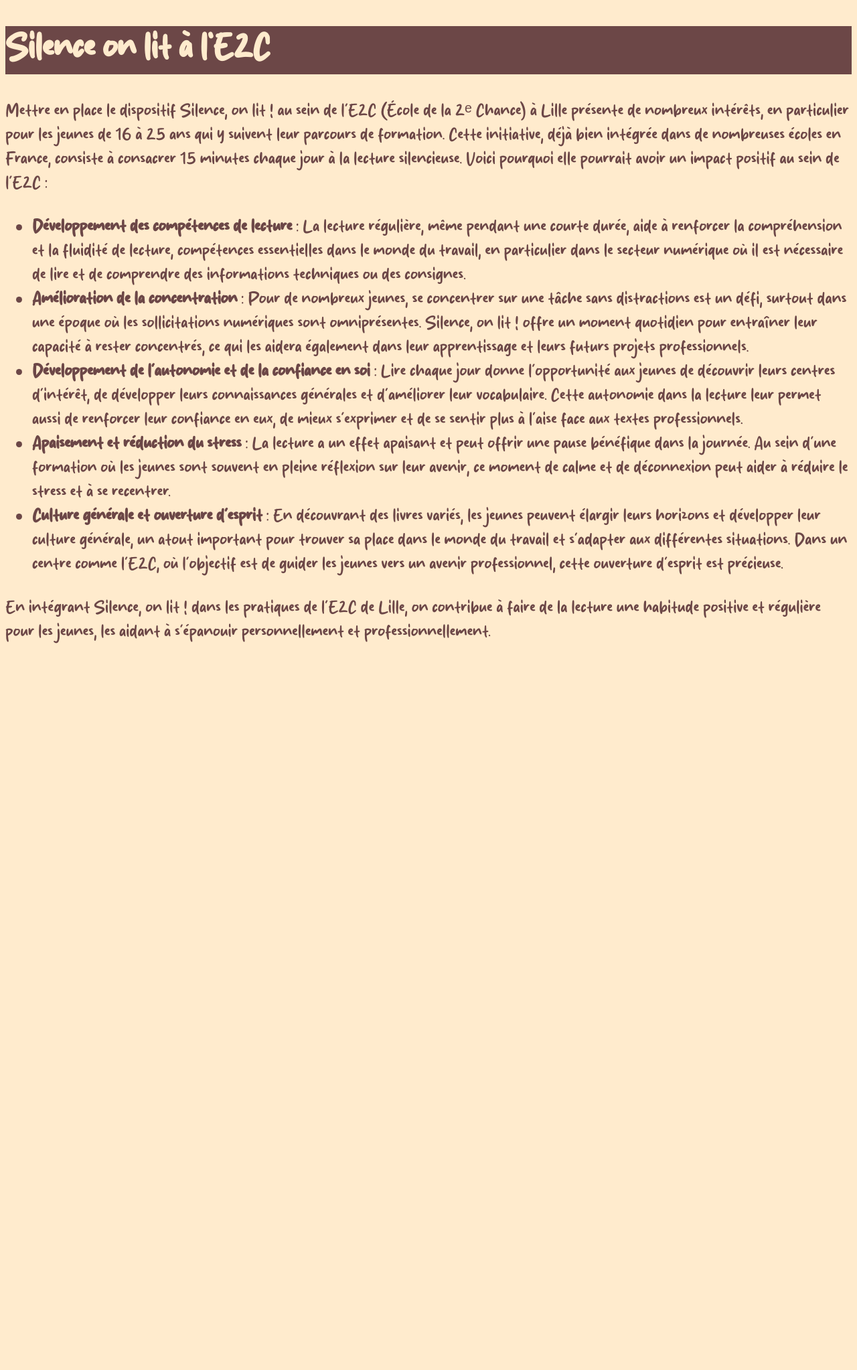
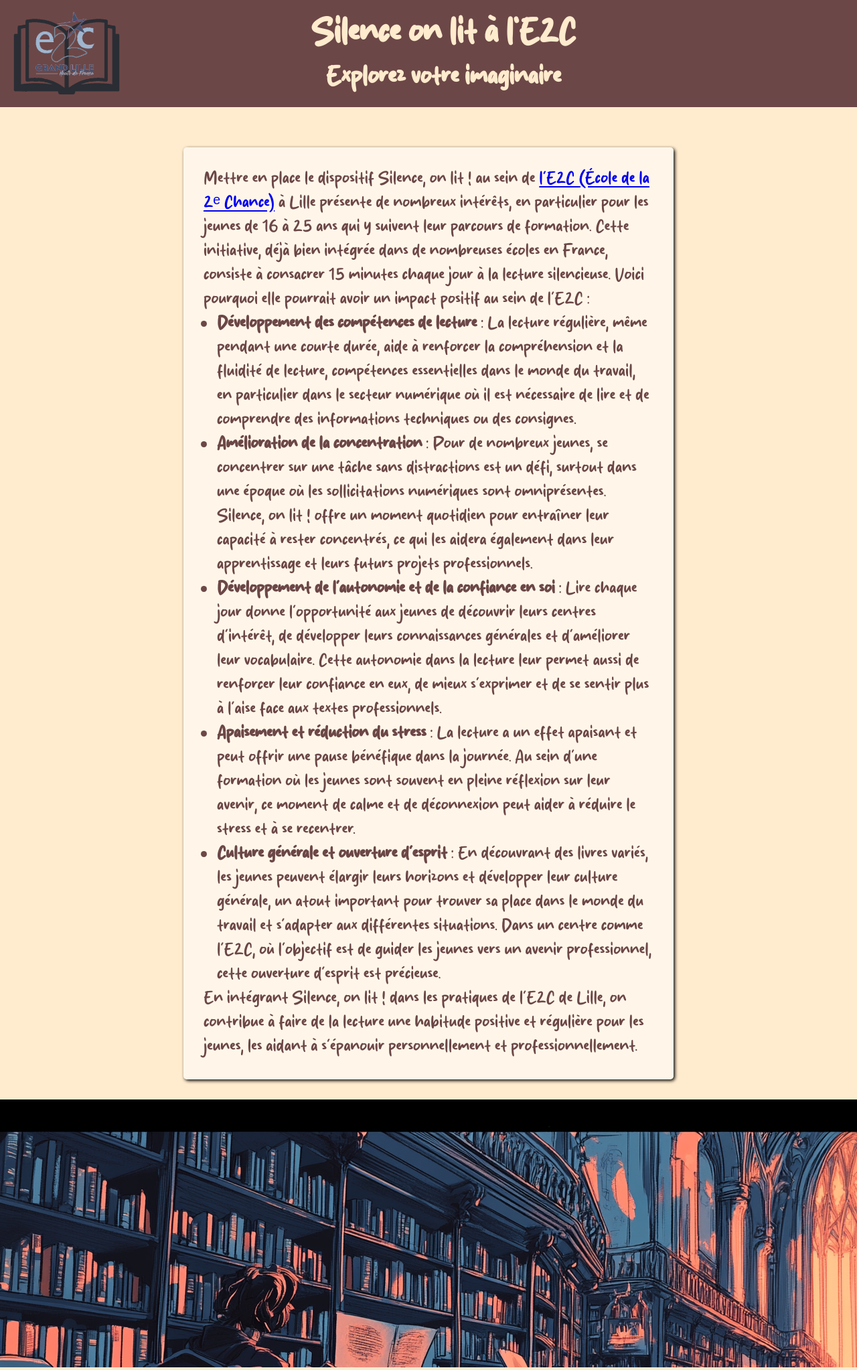
Before and after one commit to JustAYeen/livresE2C, a PHP site: page / in a window 1280 px wide. Shown: the top 2046 px of the page at 67% size. Before the commit the page ends 961 px from the top, so only its background shows below. Run offline with PHP 8.4, Linux system fonts and the light colour scheme.

Commit message:
CSS - flex

```diff
--- a/index.htm
+++ b/index.htm
@@ -5,16 +5,18 @@
     <meta name="viewport" content="width=device-width, initial-scale=1.0">
     <title>Silence On Lit</title>
     <link rel="stylesheet" href="./style/style.css">
-    <link rel="preconnect" href="https://fonts.googleapis.com">
-<link rel="preconnect" href="https://fonts.gstatic.com" crossorigin>
-<link href="https://fonts.googleapis.com/css2?family=Oswald:wght@200..700&family=Roboto:ital,wght@0,100;0,300;0,400;0,500;0,700;0,900;1,100;1,300;1,400;1,500;1,700;1,900&display=swap" rel="stylesheet">
 </head>
 <body>
     <header>
+        <img src="./asset/logo.png" alt="logo E2C" id="logo">
+        <div id="titres">
             <h1>Silence on lit à l'E2C</h1>
+            <h2>Explorez votre imaginaire</h2>
+        </div>
     </header>
     <main>
-        <p>Mettre en place le dispositif Silence, on lit ! au sein de l’E2C (École de la 2ᵉ Chance) à Lille présente de nombreux intérêts, en particulier pour les jeunes de 16 à 25 ans qui y suivent leur parcours de formation. Cette initiative, déjà bien intégrée dans de nombreuses écoles en France, consiste à consacrer 15 minutes chaque jour à la lecture silencieuse. Voici pourquoi elle pourrait avoir un impact positif au sein de l’E2C :</p>
+        <article>
+            <p>Mettre en place le dispositif Silence, on lit ! au sein de <a href="http://e2c-grandlille.fr/" target="_blank">l’E2C (École de la 2ᵉ Chance)</a> à Lille présente de nombreux intérêts, en particulier pour les jeunes de 16 à 25 ans qui y suivent leur parcours de formation. Cette initiative, déjà bien intégrée dans de nombreuses écoles en France, consiste à consacrer 15 minutes chaque jour à la lecture silencieuse. Voici pourquoi elle pourrait avoir un impact positif au sein de l’E2C :</p>
 
             <ul>
                 <li><strong>Développement des compétences de lecture</strong> : La lecture régulière, même pendant une courte durée, aide à renforcer la compréhension et la fluidité de lecture, compétences essentielles dans le monde du travail, en particulier dans le secteur numérique où il est nécessaire de lire et de comprendre des informations techniques ou des consignes.</li>
@@ -29,6 +31,27 @@
             </ul>
 
             <p>En intégrant Silence, on lit ! dans les pratiques de l’E2C de Lille, on contribue à faire de la lecture une habitude positive et régulière pour les jeunes, les aidant à s’épanouir personnellement et professionnellement. </p>
+
+        </article>
+        <div id="image"></div>
+        <article>
+            <p>Mettre en place le dispositif Silence, on lit ! au sein de <a href="http://e2c-grandlille.fr/" target="_blank">l’E2C (École de la 2ᵉ Chance)</a> à Lille présente de nombreux intérêts, en particulier pour les jeunes de 16 à 25 ans qui y suivent leur parcours de formation. Cette initiative, déjà bien intégrée dans de nombreuses écoles en France, consiste à consacrer 15 minutes chaque jour à la lecture silencieuse. Voici pourquoi elle pourrait avoir un impact positif au sein de l’E2C :</p>
+
+            <ul>
+                <li><strong>Développement des compétences de lecture</strong> : La lecture régulière, même pendant une courte durée, aide à renforcer la compréhension et la fluidité de lecture, compétences essentielles dans le monde du travail, en particulier dans le secteur numérique où il est nécessaire de lire et de comprendre des informations techniques ou des consignes.</li>
+
+                <li><strong>Amélioration de la concentration </strong>: Pour de nombreux jeunes, se concentrer sur une tâche sans distractions est un défi, surtout dans une époque où les sollicitations numériques sont omniprésentes. Silence, on lit ! offre un moment quotidien pour entraîner leur capacité à rester concentrés, ce qui les aidera également dans leur apprentissage et leurs futurs projets professionnels.</li>
+
+                <li><strong>Développement de l’autonomie et de la confiance en soi </strong>: Lire chaque jour donne l’opportunité aux jeunes de découvrir leurs centres d’intérêt, de développer leurs connaissances générales et d’améliorer leur vocabulaire. Cette autonomie dans la lecture leur permet aussi de renforcer leur confiance en eux, de mieux s’exprimer et de se sentir plus à l’aise face aux textes professionnels.</li>
+
+                <li><strong>Apaisement et réduction du stress </strong>: La lecture a un effet apaisant et peut offrir une pause bénéfique dans la journée. Au sein d’une formation où les jeunes sont souvent en pleine réflexion sur leur avenir, ce moment de calme et de déconnexion peut aider à réduire le stress et à se recentrer.</li>
+
+                <li><strong>Culture générale et ouverture d’esprit </strong>: En découvrant des livres variés, les jeunes peuvent élargir leurs horizons et développer leur culture générale, un atout important pour trouver sa place dans le monde du travail et s’adapter aux différentes situations. Dans un centre comme l’E2C, où l’objectif est de guider les jeunes vers un avenir professionnel, cette ouverture d’esprit est précieuse.</li>
+            </ul>
+
+            <p>En intégrant Silence, on lit ! dans les pratiques de l’E2C de Lille, on contribue à faire de la lecture une habitude positive et régulière pour les jeunes, les aidant à s’épanouir personnellement et professionnellement. </p>
+
+        </article>
     </main>
 </body>
 </html>
--- a/style/style.css
+++ b/style/style.css
@@ -1,6 +1,12 @@
 @font-face {
     font-family: "custom";
     src: url('./Fried_Nuget.otf');
+}
+
+* {
+    margin :0;
+    padding: 0;
+    box-sizing: border-box;
 }
 
 body {
@@ -12,6 +18,56 @@
 }
 
 header {
+    display:flex;
+    flex-direction:row;
+    justify-content: space-between;
+    align-items: stretch;
     color: #ffebcd;
     background-color: #6c4747;
+    height: 20vh;
+    padding: 15px;
 }
+
+h1, h2 {
+    width:fit-content;
+}
+
+#logo {
+    float: left;
+    height: 100%;
+}
+
+#titres {
+    display:flex;
+    flex-direction:column;
+    justify-content: space-evenly;
+    align-items: center;
+    width : 80%;
+    margin-right: 10%;
+}
+
+main {
+    padding: 30px;
+    display: flex;
+    flex-direction: column;
+    align-items: center;
+}
+
+article {
+    width : 60%;
+    background-color: #ffffff8f;
+    padding: 30px;
+    margin: 30px;
+    box-shadow: #000000 2px 2px 5px 0;
+    border-radius: 5px;
+}
+
+ul {
+    margin-left: 20px;
+}
+
+#image {
+    height: 50vh;
+    width: 100vw;
+    background-image: url('../asset/library.png');
+}
```
Also changed, not shown: asset/library.png (added), asset/logo.png (added). Lines whose indentation alone changed are shown as unchanged.
